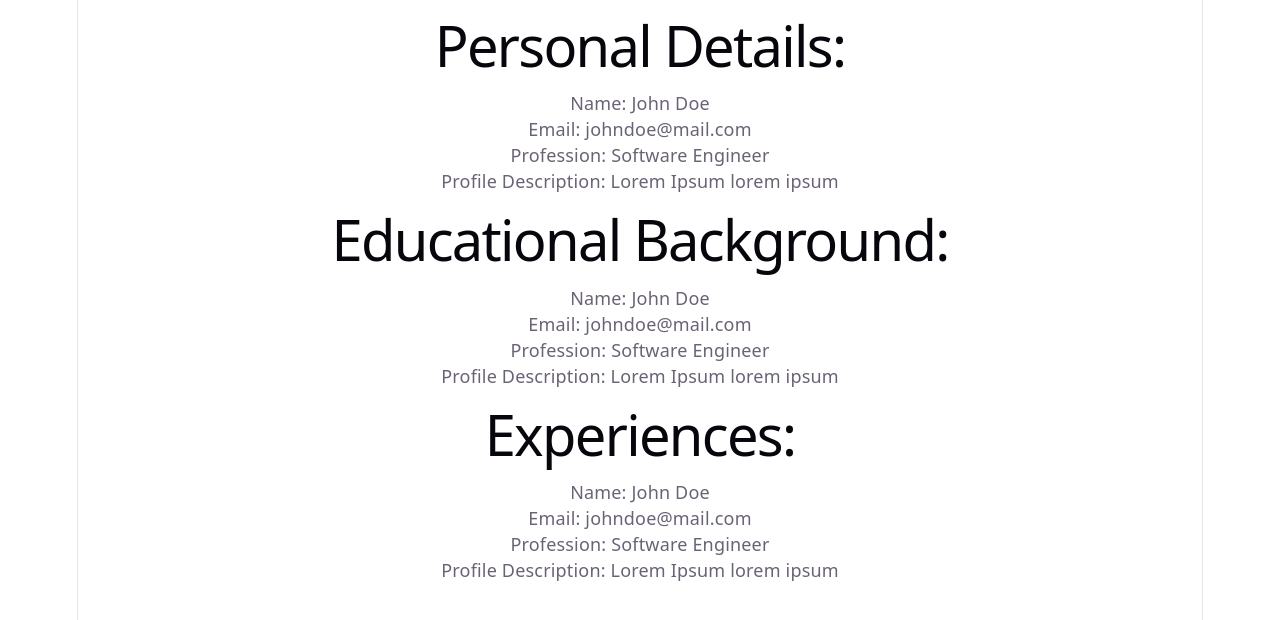
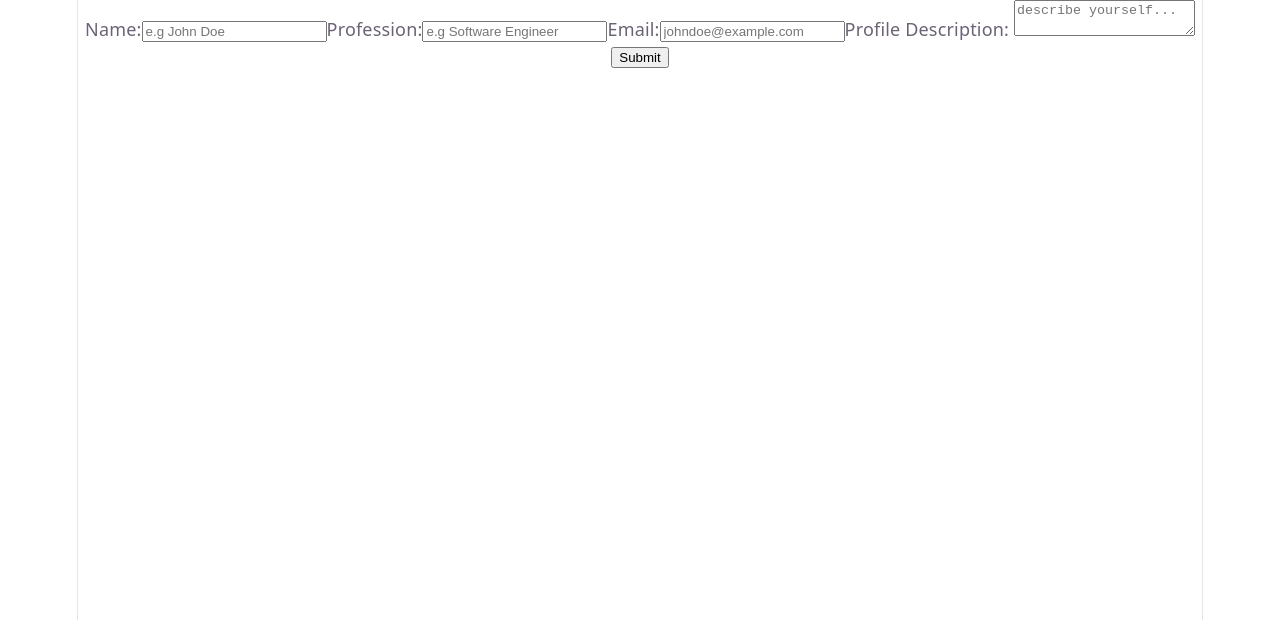
Before and after one commit to user050423/CV_Application, a React (Vite) app: page / in a window 1280 px wide. Shown: the top 620 px of the page. Built offline with nearby package versions, Linux system fonts and the light colour scheme.

Commit message:
Add edit/display mode toggle and form state to Personal component

```diff
--- a/src/App.jsx
+++ b/src/App.jsx
@@ -8,8 +8,6 @@ function App(){
   return(
     <>
       <Personal />
-      <Education />
-      <Experience />
     </>
   )
 }
--- a/src/Components/Personal.jsx
+++ b/src/Components/Personal.jsx
@@ -1,11 +1,82 @@
+import { useState } from 'react';
+
 export default function Personal(){
+
+    let data = {
+        name: '',
+        profession: '',
+        email: '',
+        description:''
+    }
+
+    const [ formData , setFormData] = useState(data);
+    const [ isEditing, setIsEditing ] = useState(true);
+
+    function handleChange(e){
+        const { name, value } = e.target;
+        setFormData((prevData) => ({
+            ...prevData,
+            [name]: value
+        }))
+    }
+
+    function handleSubmitForm(e){
+        e.preventDefault();
+        setIsEditing(false);
+    }
+
     return(
         <>
-        <h1>Personal Details:</h1>
-        <p>Name: John Doe</p>
-        <p>Email: johndoe@mail.com</p>
-        <p>Profession: Software Engineer</p>
-        <p>Profile Description: Lorem Ipsum lorem ipsum </p>
+            {isEditing ? (
+                <form onSubmit={handleSubmitForm}>
+                    <label>Name:</label>
+                    <input
+                        type='text'
+                        name='name'
+                        placeholder='e.g John Doe'
+                        value={formData.name}
+                        onChange={handleChange}
+                        required
+                    />
+                    <label>Profession:</label>
+                    <input
+                        type='text'
+                        name='profession'
+                        placeholder='e.g Software Engineer'
+                        value={formData.profession}
+                        onChange={handleChange}
+                        required
+                    />
+                    <label>Email:</label>
+                    <input
+                        type='email'
+                        name='email'
+                        placeholder='johndoe@example.com'
+                        value={formData.email}
+                        onChange={handleChange}
+                        required
+                    />
+                    <label>Profile Description: </label>
+                    <textarea
+                        type='text'
+                        name='description'
+                        placeholder='describe yourself...'
+                        value={formData.description}
+                        onChange={handleChange}
+                        required
+                    />
+                    <button type='submit'>Submit</button>
+                </form>
+                ) : (
+                <div>
+                    <h1>{formData.name}</h1>
+                    <p>{formData.profession}</p>
+                    <p>{formData.email}</p>
+                    <p>{formData.description}</p>
+                    <button onClick={() => setIsEditing(true)}>Edit</button>
+                </div>
+            )
+            }
         </>
     )
 }
```
